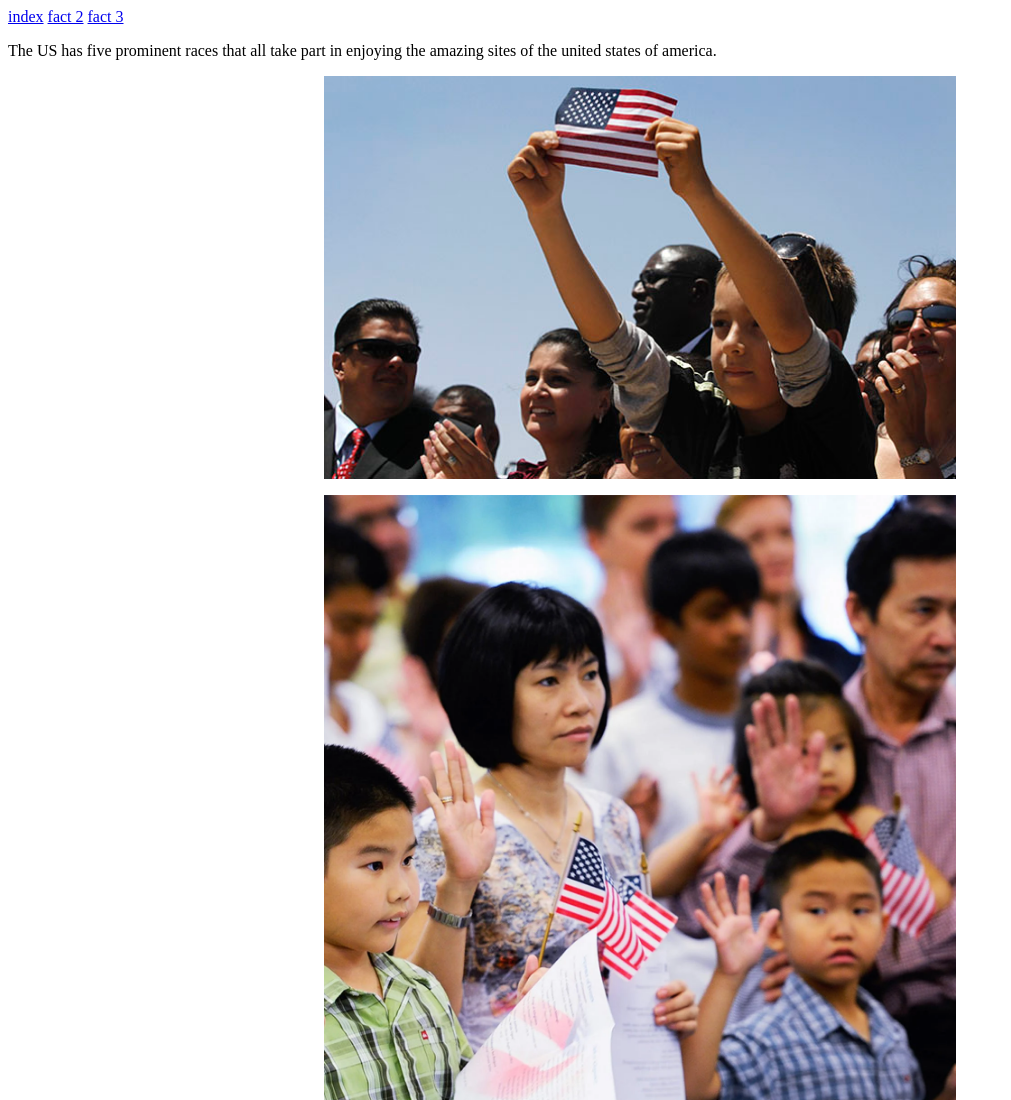
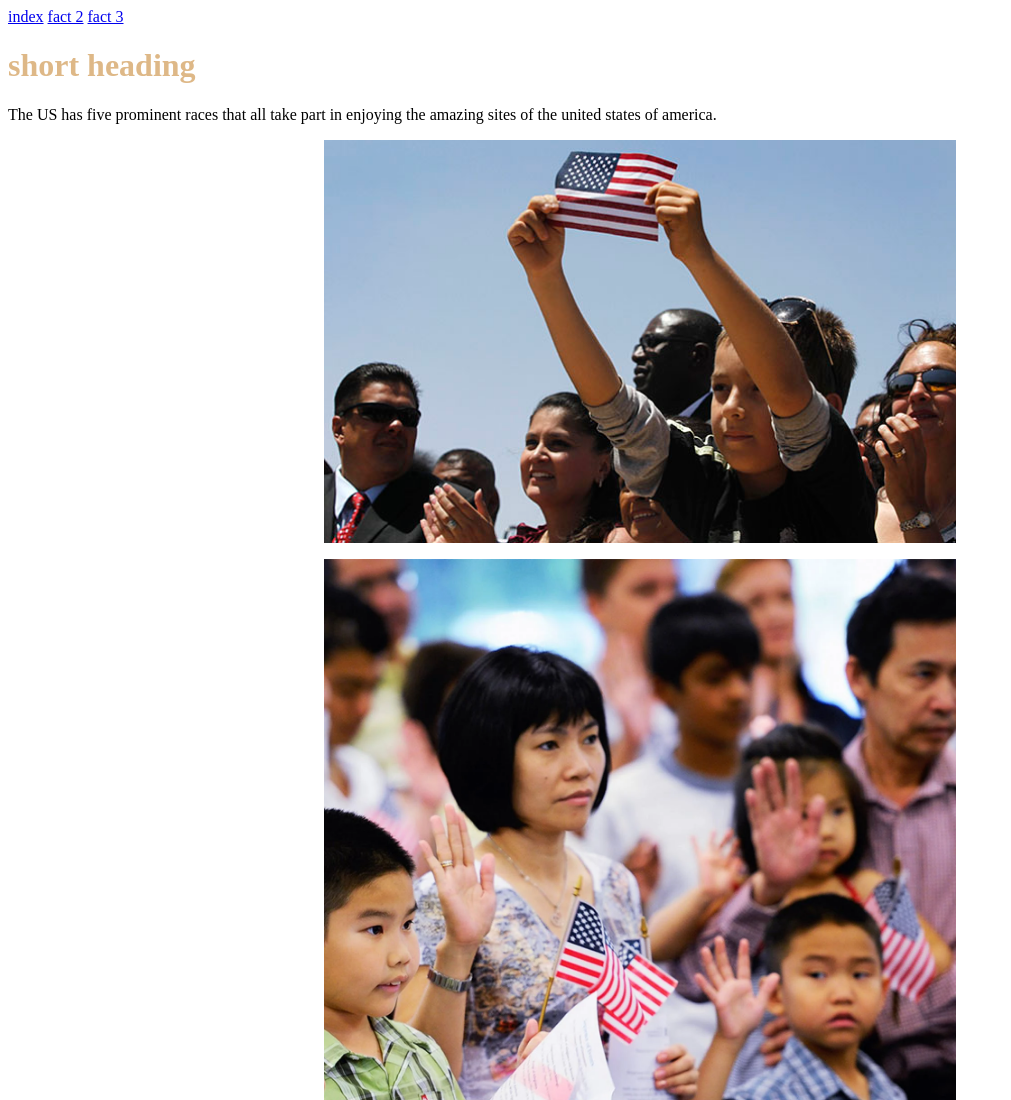
Before and after one commit to MindfulMage/Store-Site, a plain HTML site: page fact1.html in a window 1280 px wide. Shown: the top 1100 px of the page, without its empty margins (0-1011 px from the left). Drawn offline with Linux system fonts and the light colour scheme.

Commit message:
Auto stash before merge of "master" and "origin/master"

```diff
--- a/fact1.html
+++ b/fact1.html
@@ -13,6 +13,12 @@
            <a href="fact2.html">fact 2</a>
            <a href="fact3.html">fact 3</a>
     </body>
+
+
+    <h1>
+        short heading
+    </h1>
+
 
     <p>
         The US has five prominent races that all take part in enjoying the amazing sites of the united states of america.
```
